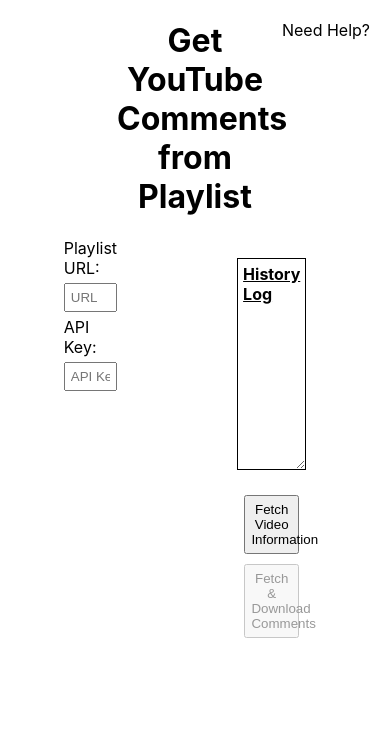
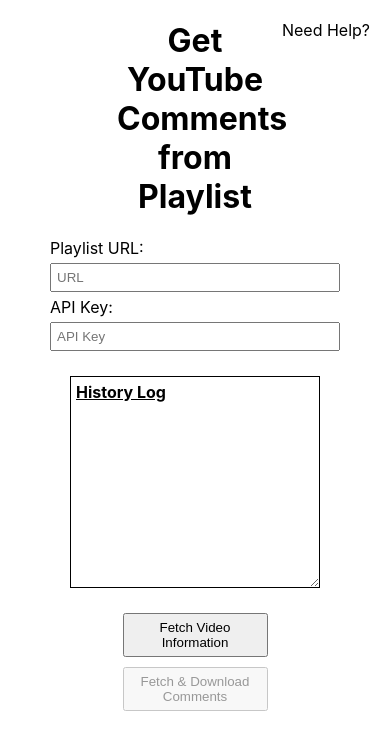
Before and after one commit to ixukw/ytcomments, a React (Create React App) app: page / in a window 390 px wide. Shown: the top 750 px of the page. Built offline with nearby package versions, Linux system fonts and the light colour scheme.

Commit message:
Update App.css

```diff
--- a/src/App.css
+++ b/src/App.css
@@ -19,10 +19,11 @@
   display: flex;
   flex-direction: row;
   justify-content: center;
+  flex-wrap: nowrap;
 }
 
 .left-column-container, .right-column-container {
-  width: 50%;
+  width: 40%;
   margin: 0 50px 0 50px;
 }
 
@@ -55,3 +56,13 @@
 .hidden {
   display: none;
 }
+
+@media (max-width: 800px) {
+  .main-content {
+    flex-wrap: wrap;
+    width: 100%;
+  }
+  .left-column-container, .right-column-container {
+    width: 100%;
+  }
+}
```
